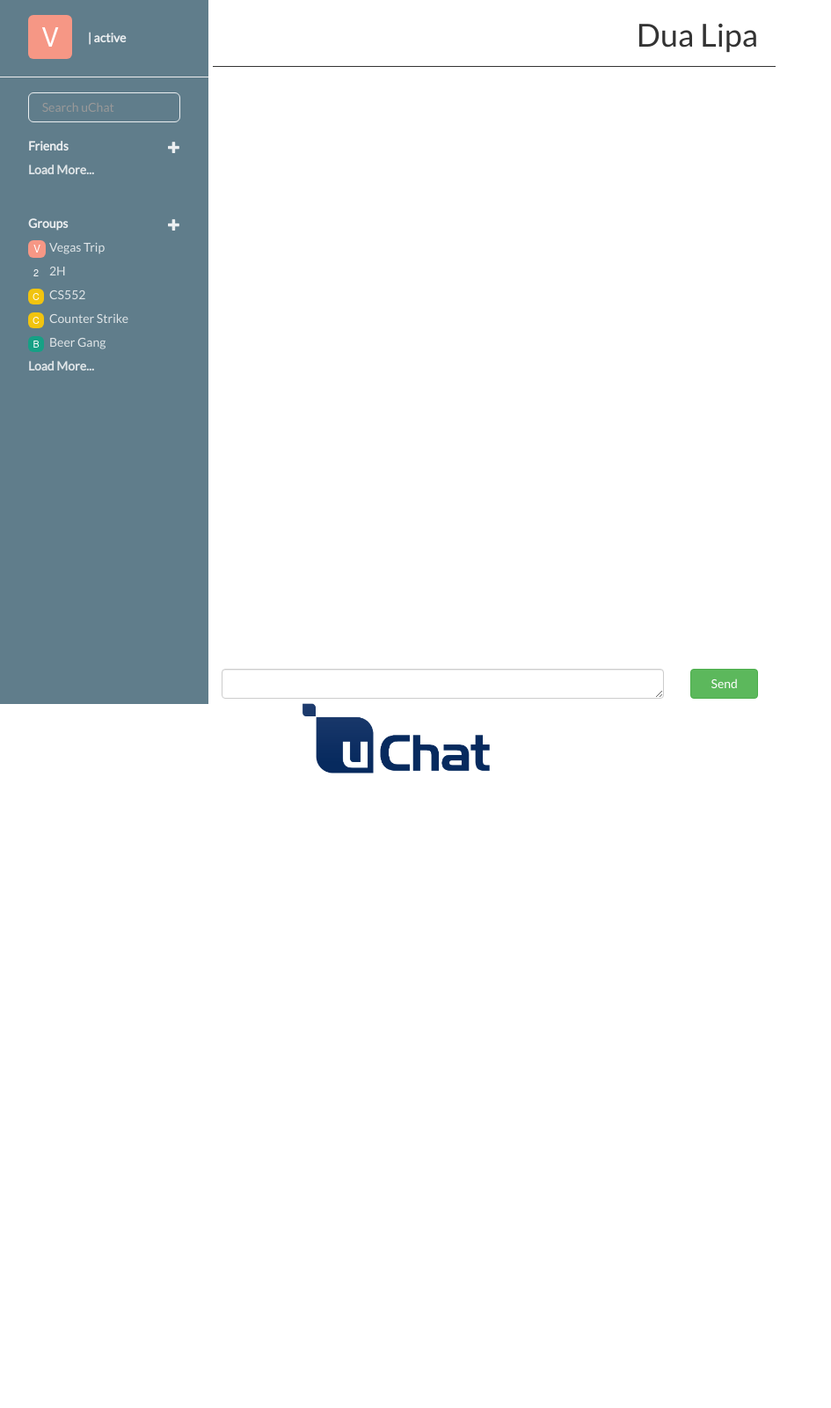
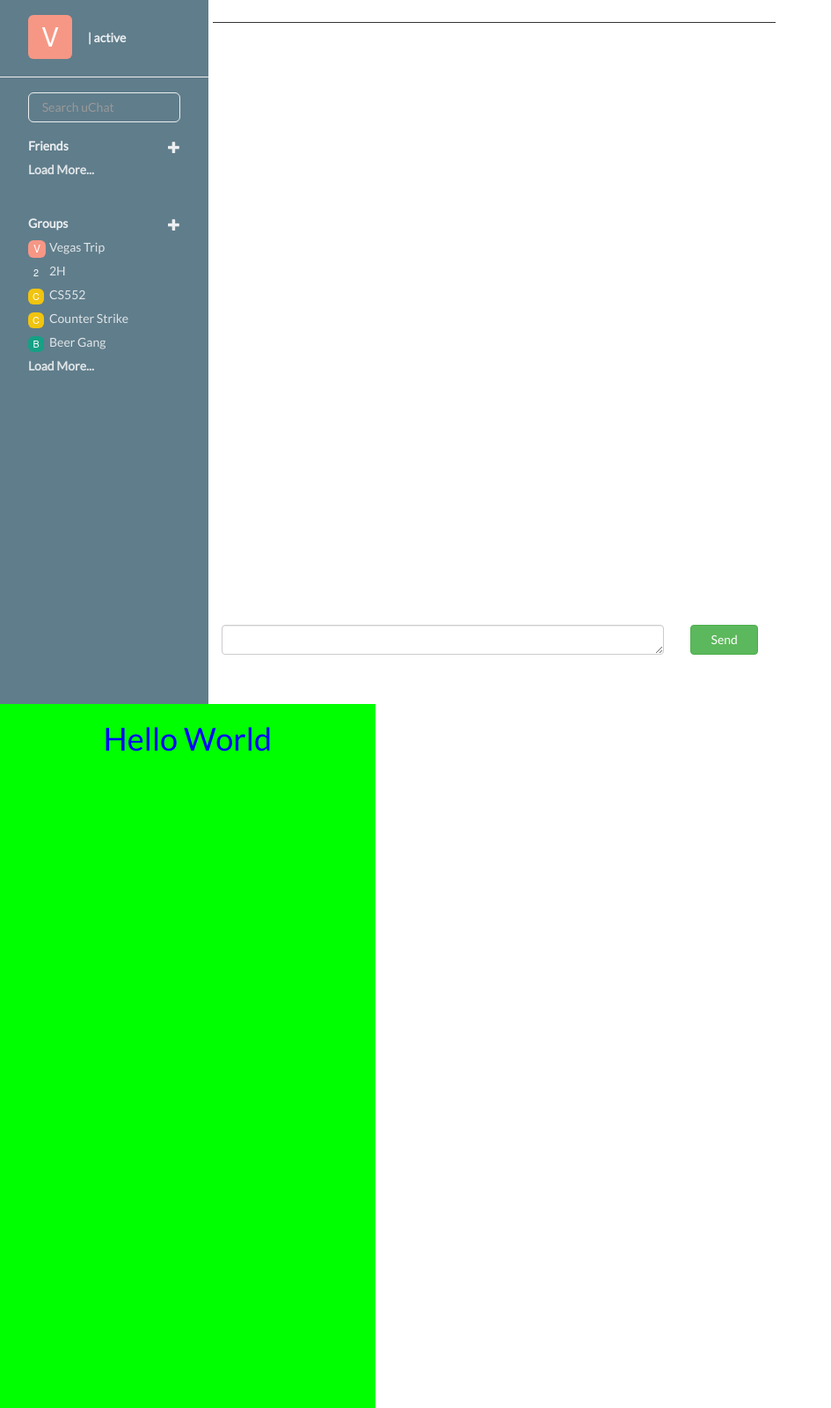
Before and after one commit to harshkothari410/uChat, a Django app: page /test/test/ in a window 1280 px wide. Shown: the whole page at 88% size, without its empty margins (0-945 px from the left). Before the commit the page ends 879 px from the top, so only its background shows below. Run offline with Django 3.2, Linux system fonts and the light colour scheme; some libraries are stand-ins or nearby versions.

Commit message:
fixed html

```diff
--- a/uchat_backend/templates/chat/index.html
+++ b/uchat_backend/templates/chat/index.html
@@ -12,9 +12,10 @@
 
 <body>
 	<div class="container-fluid">
-		<div class="row">
+		<div class="row main-page">
 			<!-- Side Window -->
-			<div class="col-sm-2 sidebar" >
+			<div class="col-xs-2 sidebar" >
+				<div class="sidebar-1">
 					<!-- User Info -->
 					<div class="row">
 						<div class="sidebar-section user-info">
@@ -69,7 +70,7 @@
 								<img class="initial-image img-rounded" data-name="{{friend.friend.name}}" width="20px" height="20spx">
 							</div>
 							<div class="sidebar-item-title">{{friend.friend.name|title}}</div>
-							<div class="hidden socket-chat">{{friend.label}}</div>
+							<div class="hidden socket-chat" creator="{{friend.creator.username}}" friend="{{friend.friend.username}}" friend-name="{{friend.friend.name}}" chat-id="{{friend.room.label}}">{{friend.label}}</div>
 						</div>
 						{% endfor %}
 						<!-- <div class="sidebar-item friends-item">
@@ -165,15 +166,16 @@
 							<label id="loadMoreGroups">Load More...</label>
 						</div>
 				</div>
-
+				</div>
 			</div>
 
 
 			<!-- Chat Window -->
-			<div class="col-sm-6">
+			<div class="col-xs-6">
+				<div class="middle-section">
 					<div class="row">
 						<div class="col-sm-12">
-						<h1 class="text-right"> Dua Lipa </h1>
+							<h1 class="text-right " id="friend-name-heading">  </h1>
 						</div>
 					</div>
 
@@ -182,7 +184,7 @@
 
 						{% for m in messages %}
 						<div class="msg">
-							<div class="bubble bubble-text has-author">
+							<div class="bubble bubble-text has-author title-number">
 
 								<div class="message-text {% if m.handle == loggeduser.username %}message-out{% endif %}">
 									<span class="emojitext selectable-text">
@@ -193,40 +195,34 @@
 							</div>
 						</div>
 						{% endfor %}
-						<!-- <div class="msg ">
-							<div class="bubble bubble-text has-author">
-
-								<div class="message-text message-out">
-									<span class="emojitext selectable-text">
-										Thanks
-									</span>
-
-								</div>
-							</div>
-						</div> -->
 					</div>
 				</div>
 
 				<div class="row">
 					<form id="chatform">
-						<div class="col-sm-10 ">
+						<div class="col-xs-10 ">
 							<textarea rows="1" id="chatmessage" class="form-control"></textarea>
 						</div>
-						<div class="col-sm-2 ">
+						<div class="col-xs-2 ">
 							<button class="btn btn-block btn-success" id="chatsend" >Send</button>
 						</div>
 					</form>
 				</div>
 
+				</div>
+			</div>
 
+			<!-- Bot Window -->
+			<div class="col-xs-4 ">
+				<div class="botarea row ">
+					<h1 class="text-center">Hello World</h1>
 				</div>
-			<!-- Bot Window -->
-			<div class="col-sm-4">
-				<div class="row">
+
+				<!-- <div class="row">
 					<div>
 						<center><img id="uchatlogo" src="/static/image/uchat_logo.png" /></center>
 					</div>
-				</div>
+				</div> -->
 
 			</div>
 
```
Also changed, not shown: uchat_backend/db.sqlite3. Lines whose indentation alone changed are shown as unchanged.
